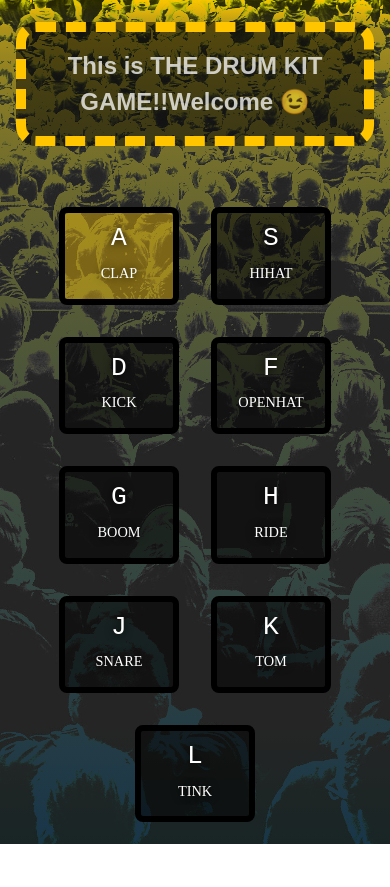
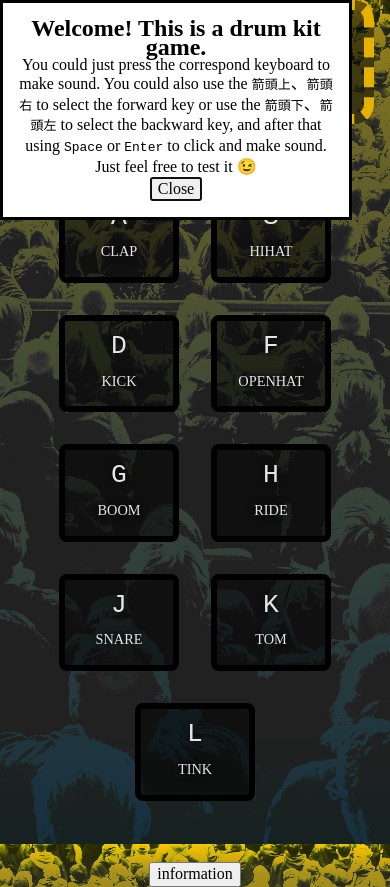
Before and after one commit to Beginneraboutlife116/JS30-01-drum-kit, a plain HTML site: page index.html in a window 390 px wide. Before the commit the page ends 844 px from the top, so only its background shows below. Drawn offline with Linux system fonts and the light colour scheme.

Commit message:
initial set the introduction modal

```diff
--- a/index.html
+++ b/index.html
@@ -63,14 +63,29 @@
           <audio preload="auto" src="./sounds/tink.wav"></audio>
         </button>
       </section>
-      <section class="info">
-        <label for="question">toggle info message</label>
-        <input type="checkbox" id="question" />
-        <p class="info__message">
-          You could use the keyboard which correct the key on the top button
-          icon, or by click to make sound happens. &#128521;
-        </p>
-      </section>
+      <button class="open-dialog">information</button>
+      <dialog class="info-dialog" aria-labelledby="game-introduction">
+        <header class="info-dialog__header">
+          <h2 class="info-dialog__title" id="game-introduction">
+            Welcome! This is a drum kit game.
+          </h2>
+        </header>
+        <section class="info">
+          <p class="info__text">
+            You could just press the correspond keyboard to make sound. You
+            could also use the <kbd>箭頭上</kbd>、<kbd>箭頭右</kbd> to select
+            the forward key or use the <kbd>箭頭下</kbd>、<kbd>箭頭左</kbd> to
+            select the backward key, and after that using <kbd>Space</kbd> or
+            <kbd>Enter</kbd> to click and make sound. Just feel free to test it
+            &#128521;
+          </p>
+        </section>
+        <footer class="info-dialog__footer">
+          <button class="info-dialog__close-button" aria-label="dialog-close">
+            Close
+          </button>
+        </footer>
+      </dialog>
     </main>
     <script src="main.js"></script>
   </body>
--- a/main.js
+++ b/main.js
@@ -1,4 +1,24 @@
 const keys = document.querySelectorAll('.key')
+const infoDialog = document.querySelector('.info-dialog')
+const openDialog = document.querySelector('.open-dialog')
+const closeDialog = document.querySelector('.info-dialog__close-button')
+
+// * 處理提供資訊的modal
+let focusElementIndex = -1
+infoDialog.showModal()
+openDialog.addEventListener('click', () => {
+  infoDialog.showModal()
+})
+closeDialog.addEventListener('click', () => {
+  infoDialog.close()
+})
+// * 用以歸還focus狀態到key上
+infoDialog.addEventListener('close', () => {
+  if (focusElementIndex !== -1) {
+    keys[focusElementIndex].focus()
+    focusElementIndex = -1
+  }
+})
 
 // * 播放音樂
 function playSound(key) {
@@ -27,7 +47,16 @@ window.addEventListener('keydown', (event) => {
   playSound(key)
 })
 
+
 keys.forEach((key, index) => {
+
+  // * 當玩家在focus狀態下開啟introduction的時候，focus被移出的暫存
+  key.addEventListener('focusout', event => {
+    console.log(event.target)
+    console.log(infoDialog.open, 'focus out')
+    focusElementIndex = index
+    console.log(focusElementIndex)
+  })
 
   // * 用滑鼠點擊，或者是當button被focus的時候，可以使用enter、space
   key.addEventListener('click', event => {
@@ -48,9 +77,9 @@ keys.forEach((key, index) => {
       arrowUpAndArrowLeft(index)
       return
     }
-    if (keyCode === 'Escape') {
-      key.blur()
-    }
+    // if (keyCode === 'Escape') {
+    //   key.blur()
+    // }
   })
 
   // * 將.playing樣式取消掉
--- a/style.css
+++ b/style.css
@@ -119,7 +119,7 @@ p, h1, h2, h3, h4, h5, h6 {
   transition: transform .07s ease, opacity .07s ease, border-color .07s ease, background-color .07s ease;
   cursor: pointer;
 }
-.key:is(:hover, :focus-visible) {
+.key:is(:hover, :focus-visible, :focus) {
   outline: none;
   background: rgba(255, 198, 0, 0.4);
 }
@@ -137,6 +137,3 @@ p, h1, h2, h3, h4, h5, h6 {
 .key.playing {
   opacity: 1;
 }
-.info {
-  display: none;
-}
```
Also changed, not shown: 1 other file.
